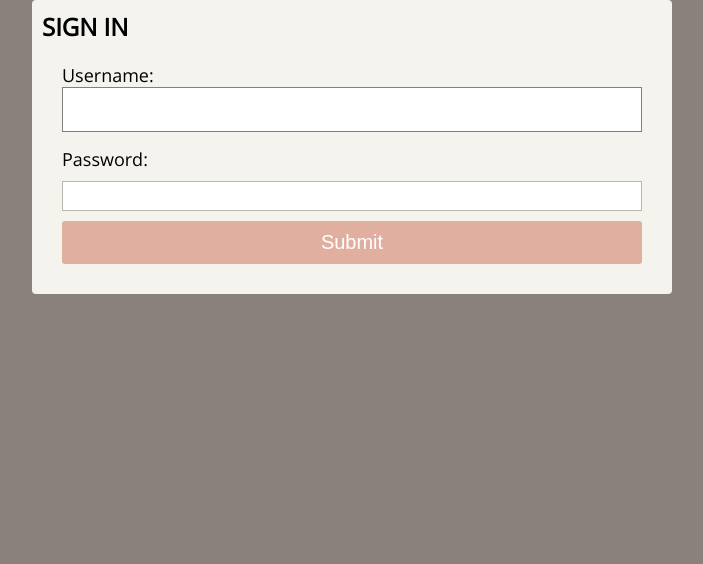
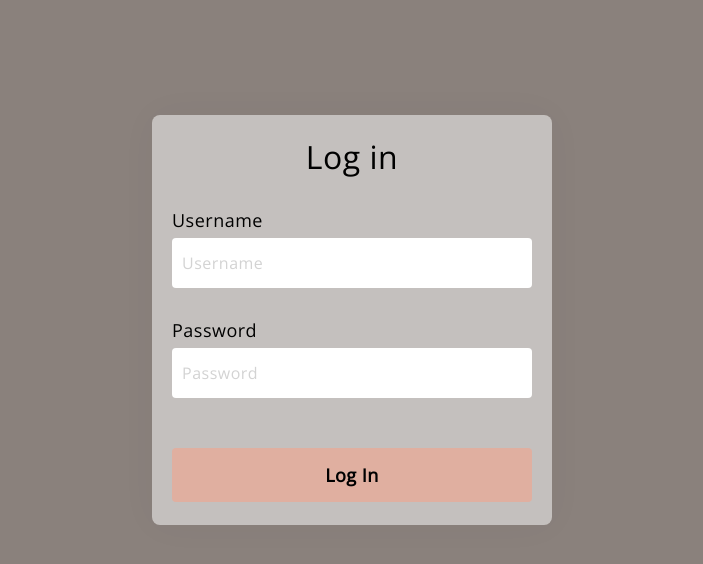
Before and after one commit to ashahnami/paper-trader, a React (Create React App) app in the folder frontend/: page /login in a window 1280 px wide. Shown: the top 564 px of the page, without its empty margins (288-991 px from the left). Built offline with nearby package versions, Linux system fonts and the light colour scheme.

Commit message:
Update login and register page styling

```diff
--- a/frontend/src/assets/login.css
+++ b/frontend/src/assets/login.css
@@ -2,34 +2,71 @@
 
 * {
     box-sizing: border-box;
+    margin: 0;
+    padding: 0;
+    font-family: 'Open Sans';
 }
 
 body {
     background-color: #8A817C;
-    font-family: 'Open Sans';
 }
 
-.container {
-    width: 50%;
-    margin: auto;
-    padding: 10px;
-    background-color: #F4F3EE;
-    border-radius: 4px;
+form {
+    background-color: #f4f3ee;
+    height: 410px;
+    width: 400px;
+    position: absolute;
+    transform: translate(-50%, -50%);
+    top: 40%;
+    left: 50%;
+    border-radius: 8px;
+    padding: 50px, 35px;
+    box-shadow: 0 0 40px rgba(5,5,5,0.03);
+    background-color: rgba(255,255,255,0.5);
 }
 
-input[type=text], input[type=password] {
-    width: 100%;
-    border: 1px solid #BCB8B1;
-    font-size: 16px;
-    padding: 5px;
-    margin: 10px 0;
+form * {
+    border: none;
+    outline: none;
+    letter-spacing: 0.5px;
+    color: black;
 }
 
-input[type=submit] {
+form h3 {
+    text-align: center;
+    font-size: 32px;
+    font-weight: 400;
+}
+
+label {
+    display: block;
+    margin-top: 30px;
+    font-size: 16px;
+}
+
+form input[type=text], form input[type=password] {
+    display: block;
+    height: 50px;
+    width: 100%;
+    border-radius: 4px;
+    padding: 0 10px;
+    margin-top: 6px;
+    font-size: 16px;
+    border: none;
+}
+
+input::placeholder{
+    color: #d3d3d3;
+    font-size: 16px;
+}
+
+button {
+    margin-top: 50px;
     background-color: #E0AFA0;
-    color: white;
-    border: none;
     cursor: pointer;
     width: 100%;
-    font-size: 20px;
+    border-radius: 4px;
+    padding: 15px 0;
+    font-size: 18px;
+    font-weight: 600;
 }
--- a/frontend/src/pages/login/LoginPage.js
+++ b/frontend/src/pages/login/LoginPage.js
@@ -25,32 +25,30 @@ const LoginPage = () => {
   };
 
   return (
-    <div class="container">
-
-        <h3>SIGN IN</h3>
-
       <form onSubmit={handleSubmit}>
 
+        <h3>Log in</h3>
         <label>
-                Username:
+            Username
             <input
                 type="text"
+                placeholder="Username"
                 onChange={(e) => setUsername(e.target.value)}
             />
         </label>
 
         <label>
-                Password:
+            Password
             <input
                 type="password"
+                placeholder="Password"
                 onChange={(e) => setPassword(e.target.value)}
             />
         </label>
 
-            <input type="submit" />
+        <button type="submit">Log In</button>
 
       </form>
-    </div>
   )
 };
 
--- a/frontend/src/pages/register/RegisterPage.js
+++ b/frontend/src/pages/register/RegisterPage.js
@@ -25,32 +25,30 @@ const RegisterPage = () => {
     };
 
   return (
-    <div class="container">
-
-        <h3>SIGN UP</h3>
-
     <form onSubmit={handleSubmit}>
 
+        <h3>Sign up</h3>
         <label>
-                Username:
+            Username
             <input
                 type="text"
+                placeholder="Username"
                 onChange={(e) => setUsername(e.target.value)}
             />
         </label>
 
         <label>
-                Password:
+            Password
             <input
                 type="password"
+                placeholder="Password"
                 onChange={(e) => setPassword(e.target.value)}
             />
         </label>
 
-            <input type="submit" />
+        <button type="submit">Sign up</button>
 
     </form>
-    </div>
   )
 }
 
```
Lines whose indentation alone changed are shown as unchanged.
